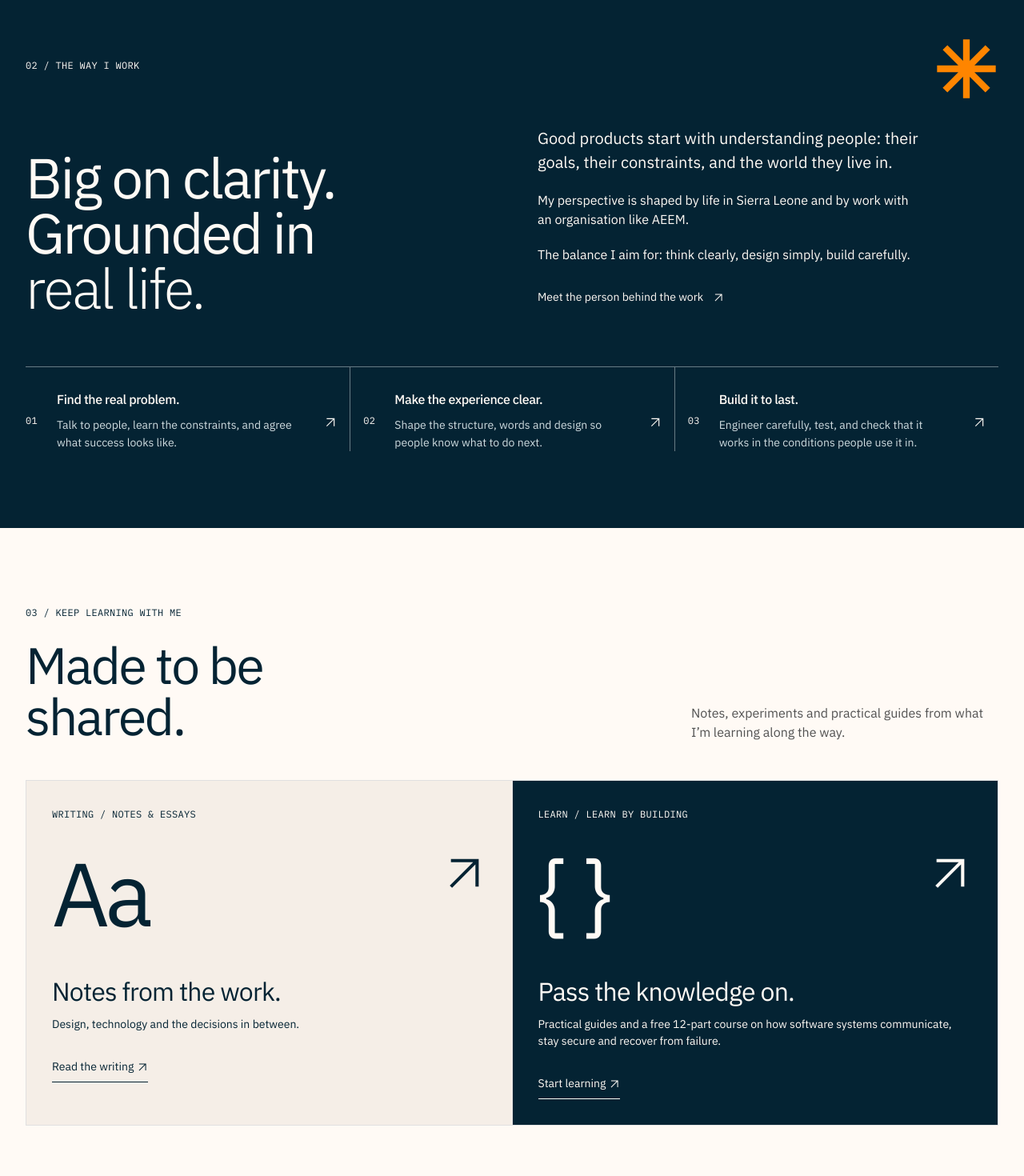
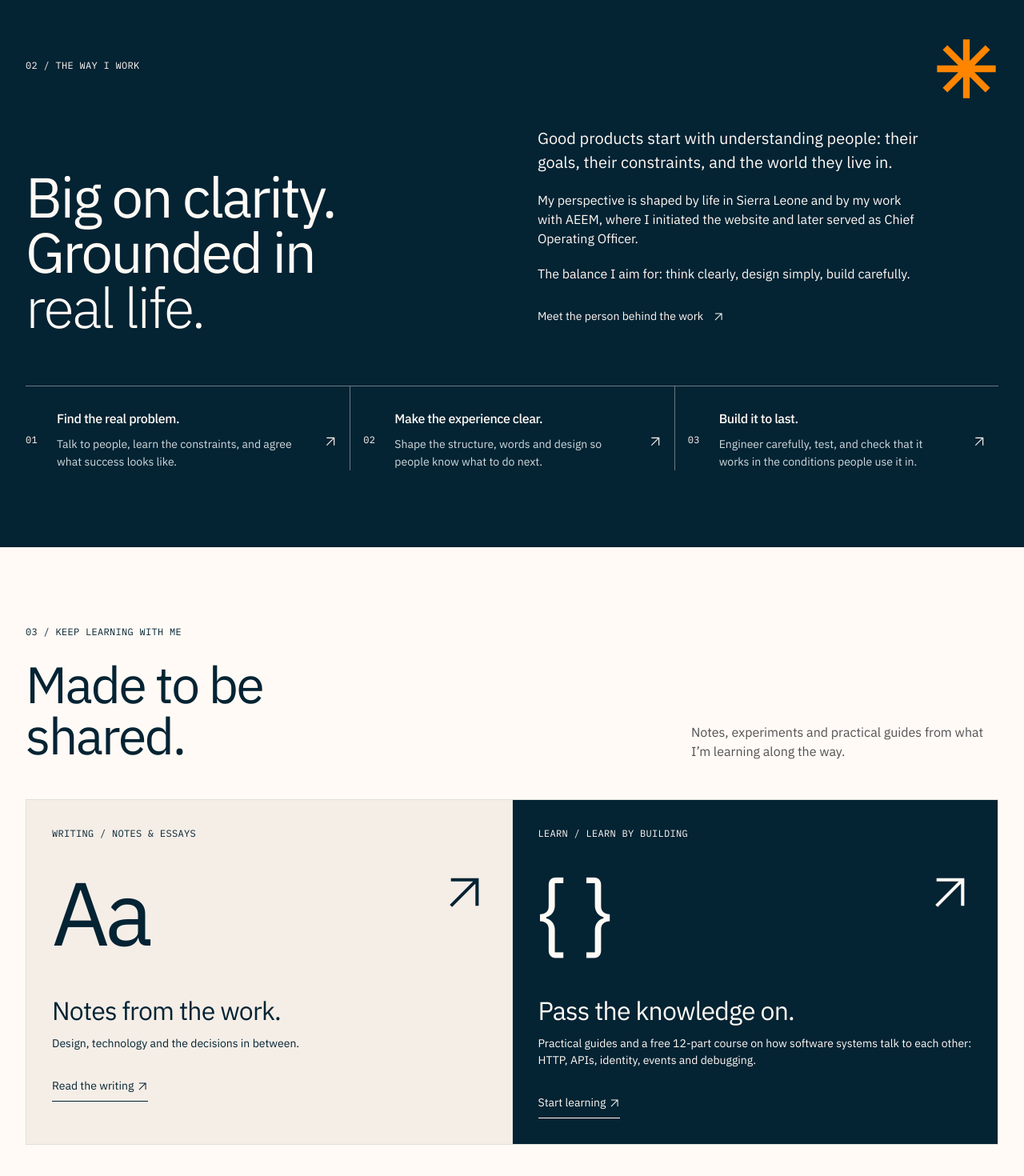
Before and after one commit to Kallon-Tech-savvy/Alhajicmkallon, a Next.js app: page / in a window 1280 px wide. Shown: the part 2798-4268 px from the top of the page at 80% size. Built offline with nearby package versions, Linux system fonts and the light colour scheme.

Commit message:
copy(home): align AEEM role and course description with About and Learn

```diff
--- a/src/app/page.tsx
+++ b/src/app/page.tsx
@@ -65,8 +65,8 @@ export default function Home() {
                 the world they live in.
               </p>
               <p>
-                My perspective is shaped by life in Sierra Leone and by work with an organisation
-                like AEEM.
+                My perspective is shaped by life in Sierra Leone and by my work with AEEM,
+                where I initiated the website and later served as Chief Operating Officer.
               </p>
               <p>The balance I aim for: think clearly, design simply, build carefully.</p>
               <Link prefetch={false} href="/about" className="swiss-text-link">
@@ -133,7 +133,7 @@ export default function Home() {
               </span>
               <div>
                 <h3>Pass the knowledge on.</h3>
-                <p>Practical guides and a free 12-part course on how software systems communicate, stay secure and recover from failure.</p>
+                <p>Practical guides and a free 12-part course on how software systems talk to each other: HTTP, APIs, identity, events and debugging.</p>
               </div>
               <span className="explore-card-link">
                 Start learning <Arrow />
```
